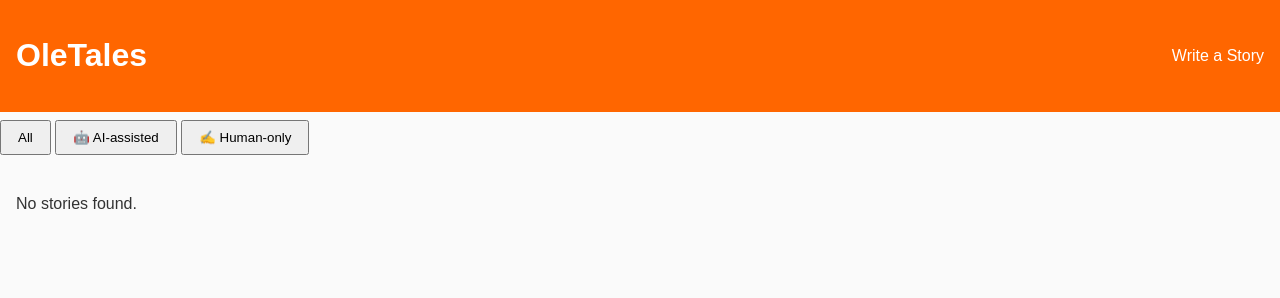
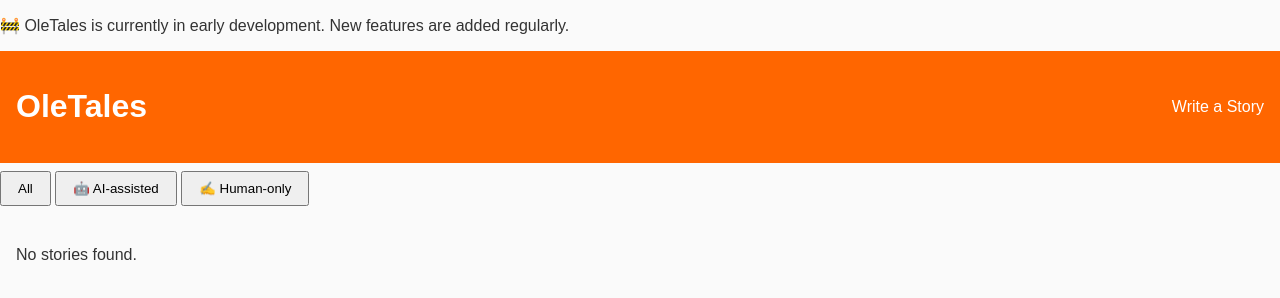
Before and after one commit to NicoleStart/OleTales, a plain HTML site: page index.html in a window 1280 px wide. Drawn offline with Linux system fonts and the light colour scheme.

Commit message:
Update index.html

```diff
--- a/index.html
+++ b/index.html
@@ -1,6 +1,10 @@
 <!DOCTYPE html>
 <html lang="en">
 <head>
+    <p class="notice">
+🚧 OleTales is currently in early development. New features are added regularly.
+</p>
+
   <meta charset="UTF-8">
   <meta name="viewport" content="width=device-width, initial-scale=1.0">
   <title>OleTales</title>
```
